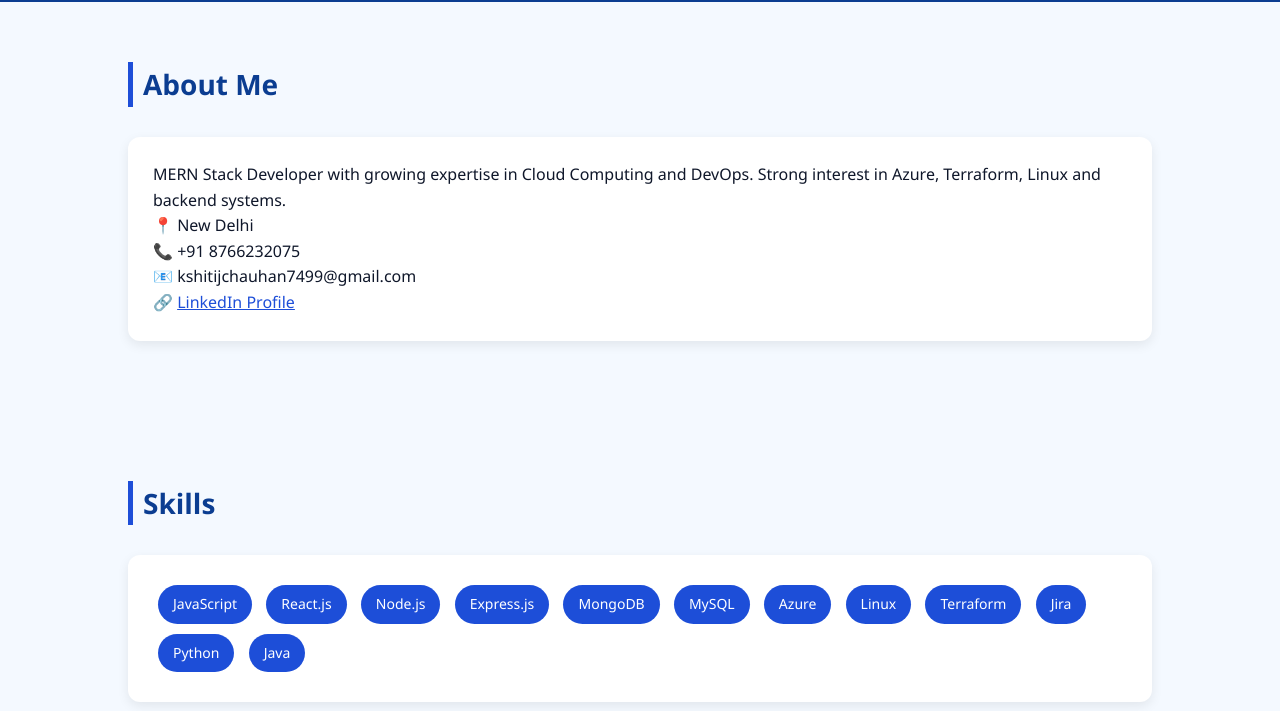
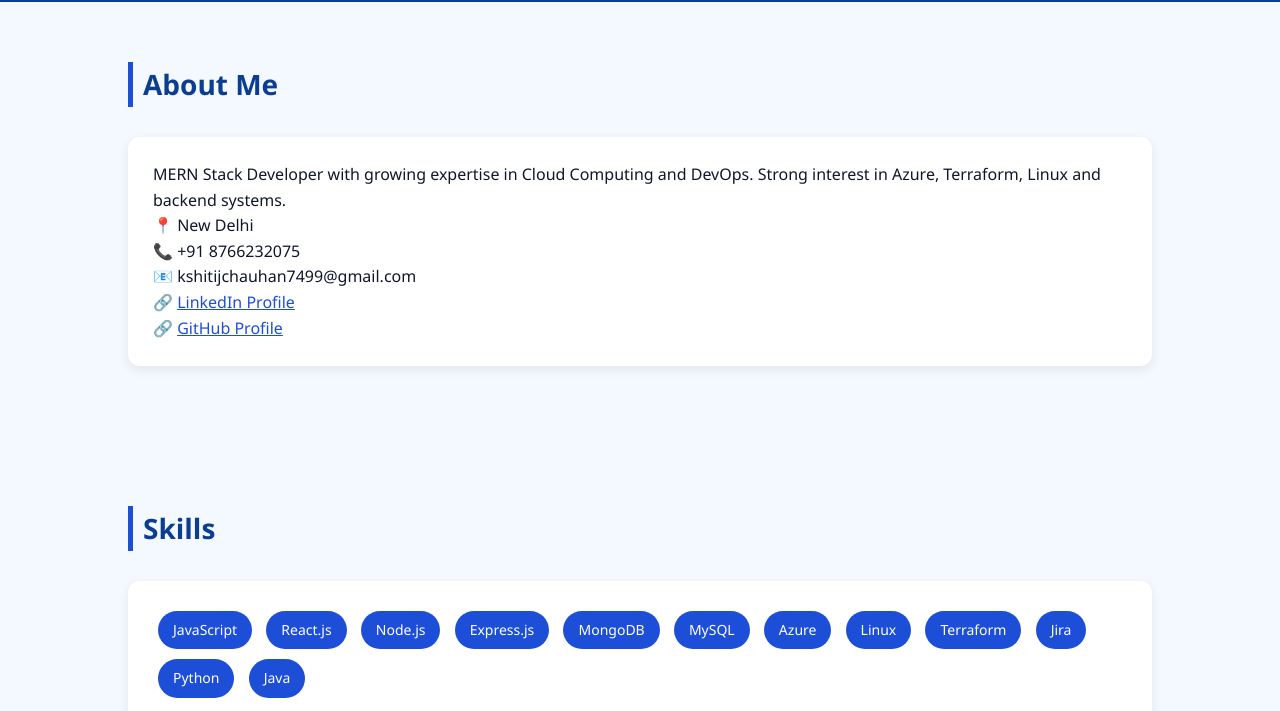
Before and after one commit to chauhannkshitij/resume-portfolio, a plain HTML site: page index.html in a window 1280 px wide. Shown: the part 89-800 px from the top of the page. Drawn offline with Linux system fonts and the light colour scheme.

Commit message:
Added github link

```diff
--- a/index.html
+++ b/index.html
@@ -41,6 +41,12 @@
                 🔗
                 <a href="https://www.linkedin.com/in/kshitijchauhann/" target="_blank">
                     LinkedIn Profile
+                </a>
+            </p>
+            <p>
+                🔗
+                <a href="https://github.com/chauhannkshitij" target="_blank">
+                    GitHub Profile
                 </a>
             </p>
         </div>
```
